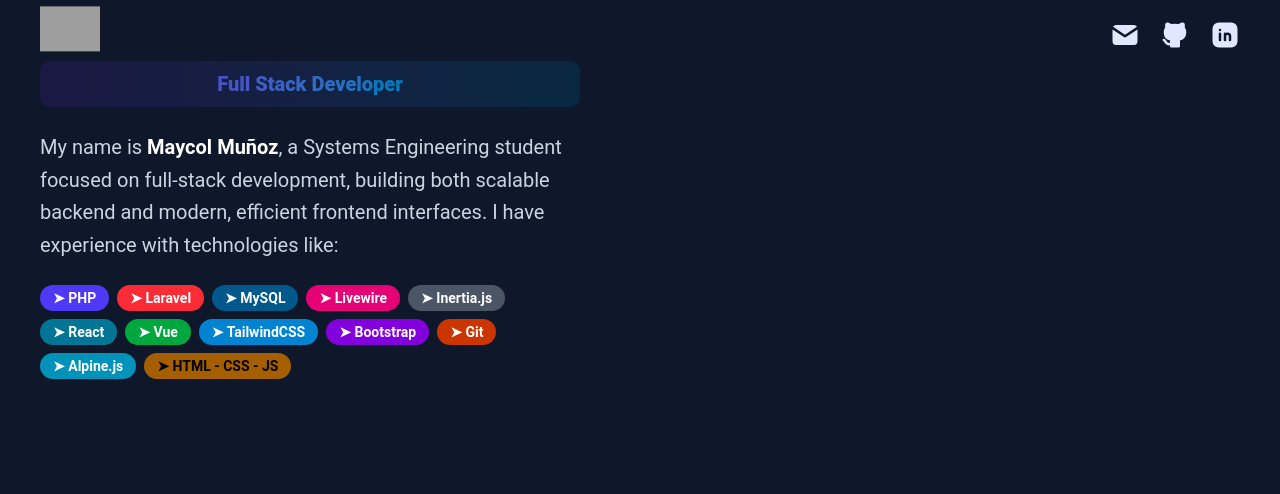
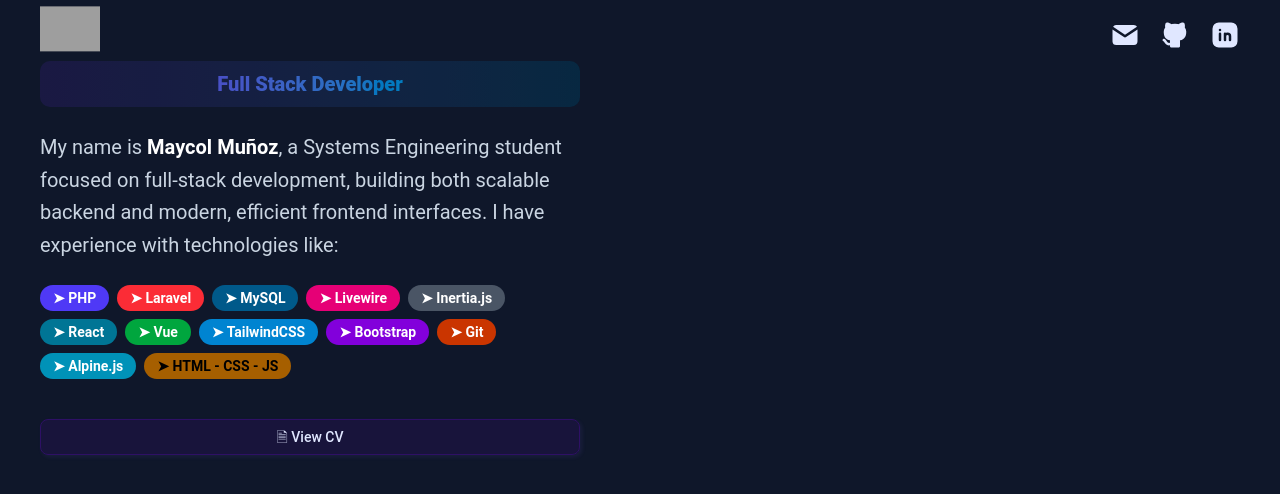
Before and after one commit to maycolmunoz/portfolio, a React (Vite) app: page / in a window 1280 px wide. Shown: the top 494 px of the page. Built offline with nearby package versions, Linux system fonts and the light colour scheme; grey boxes are pictures that could not be loaded.

Commit message:
feat: 🎸 add button cv

```diff
--- a/src/components/Header/AboutMe.tsx
+++ b/src/components/Header/AboutMe.tsx
@@ -1,5 +1,6 @@
 import { Badge } from "@/components/ui/badge";
 import { techStack } from "@/utils/data";
+import { Button } from "@/components/ui/button";
 
 export default function AboutMe() {
   return (
@@ -31,6 +32,15 @@ export default function AboutMe() {
           </Badge>
         ))}
       </div>
+
+      <Button className="md:w-full mt-4" variant="outline" asChild>
+        <a
+          target="_blank"
+          href="https://docs.google.com/document/d/1jyEKvQjJeqxRvF9SVVmq6lgxzunbmIyyJ2XKnduaXlg/edit?usp=sharing"
+        >
+          🗎 View CV
+        </a>
+      </Button>
     </article>
   );
 }
```
